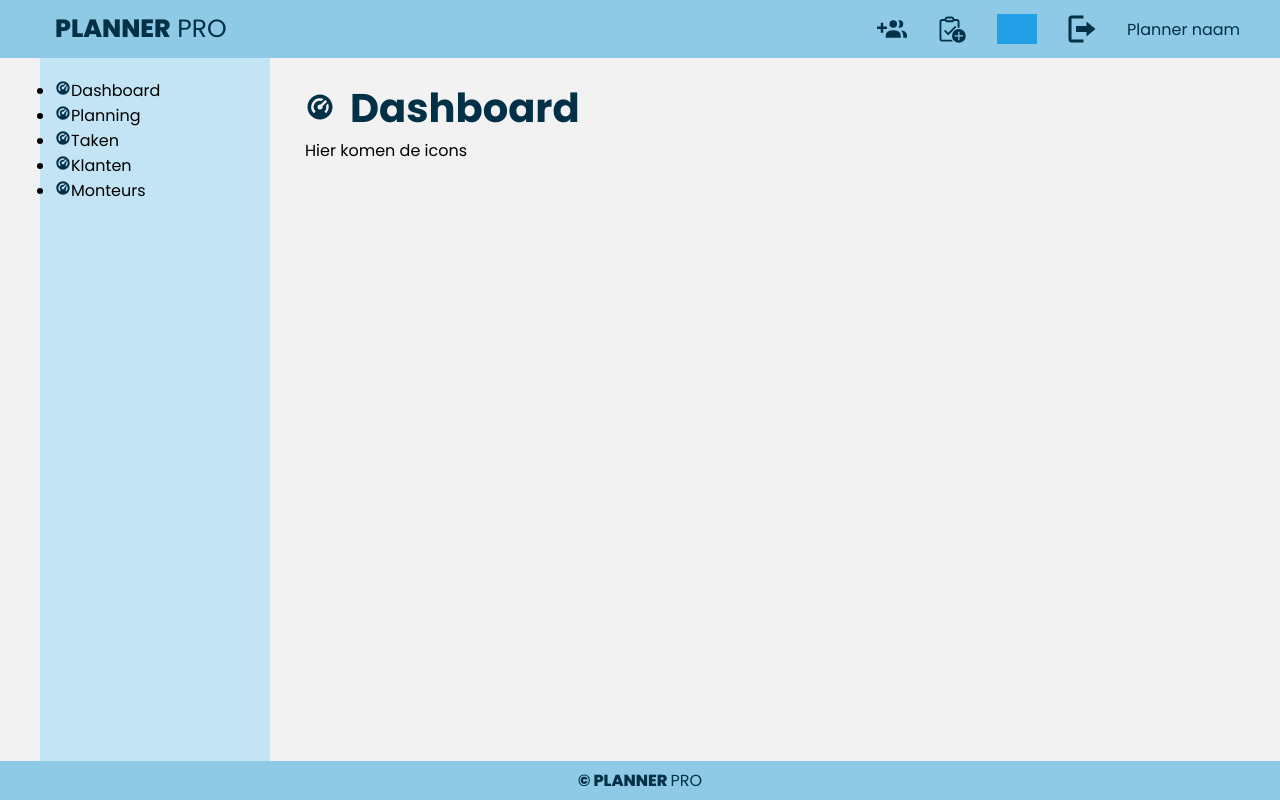
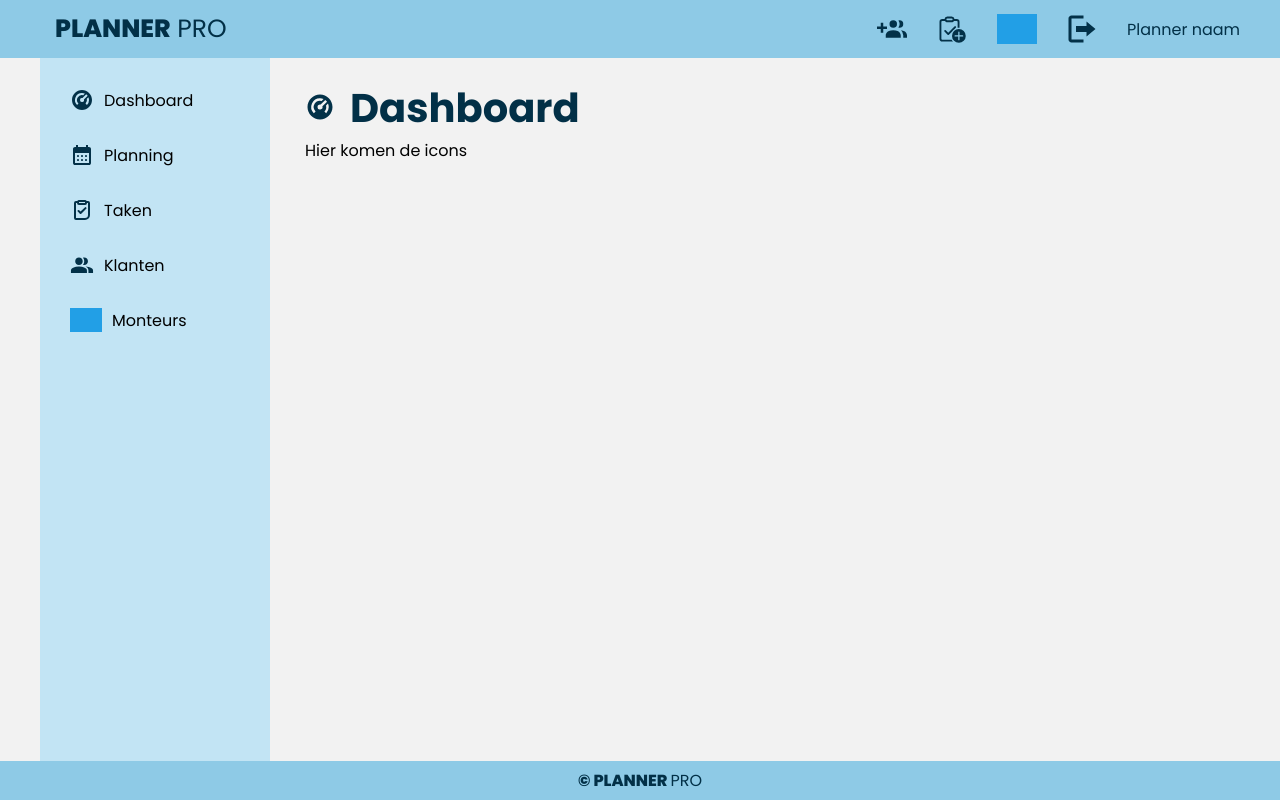
Before and after one commit to Lucinde/eindopdracht-fsd-frontend, a React (Create React App) app: page /planner in a window 1280 px wide. Built offline with nearby package versions, Linux system fonts and the light colour scheme; grey boxes are pictures that could not be loaded.

Commit message:
Add basic styling for sidebar

```diff
--- a/src/components/sidebar/Sidebar.css
+++ b/src/components/sidebar/Sidebar.css
@@ -5,3 +5,27 @@
     background-color: var(--light-blue-tint);
     padding: 20px 15px;
 }
+
+.sidebar ul {
+    list-style-type: none;
+}
+
+.sidebar li {
+    padding: 10px 15px;
+    margin-bottom: 10px;
+    border-radius: 5px;
+    display: flex;
+}
+
+.sidebar li:active {
+    background-color: var(--light-blue);
+}
+
+.sidebar li:hover {
+    background-color: var(--light-grey);
+}
+
+.sidebar li .icon{
+    height: 24px;
+    margin-right: 10px;
+}
--- a/src/components/sidebar/Sidebar.js
+++ b/src/components/sidebar/Sidebar.js
@@ -1,17 +1,36 @@
 import React, {useContext} from 'react';
 import './Sidebar.css';
 import {IconContext} from "../../context/IconContext";
+import ico_planning from "../../assets/icons/planning.svg";
+import ico_tasks from "../../assets/icons/tasks.svg";
+import ico_customers from "../../assets/icons/customers.svg";
+import ico_mechanic from "../../assets/icons/mechanic.svg";
 
 function Sidebar(props) {
-    const { ico_dashboard } = useContext(IconContext);
+    const {ico_dashboard, ico_planning, ico_tasks, ico_customers, ico_mechanic} = useContext(IconContext);
     return (
         <nav className="sidebar">
             <ul>
-                <li><img src={ico_dashboard} alt="icon dashboard" className="icon" />Dashboard</li>
-                <li><img src={ico_dashboard} alt="icon dashboard" className="icon" />Planning</li>
-                <li><img src={ico_dashboard} alt="icon dashboard" className="icon" />Taken</li>
-                <li><img src={ico_dashboard} alt="icon dashboard" className="icon" />Klanten</li>
-                <li><img src={ico_dashboard} alt="icon dashboard" className="icon" />Monteurs</li>
+                <li>
+                    <img src={ico_dashboard} alt="icon dashboard" className="icon"/>
+                    <p>Dashboard</p>
+                </li>
+                <li>
+                    <img src={ico_planning} alt="icon dashboard" className="icon"/>
+                    <p>Planning</p>
+                </li>
+                <li>
+                    <img src={ico_tasks} alt="icon dashboard" className="icon"/>
+                    <p>Taken</p>
+                </li>
+                <li>
+                    <img src={ico_customers} alt="icon dashboard" className="icon"/>
+                    <p>Klanten</p>
+                </li>
+                <li>
+                    <img src={ico_mechanic} alt="icon dashboard" className="icon"/>
+                    <p>Monteurs</p>
+                </li>
             </ul>
         </nav>
     );
```
